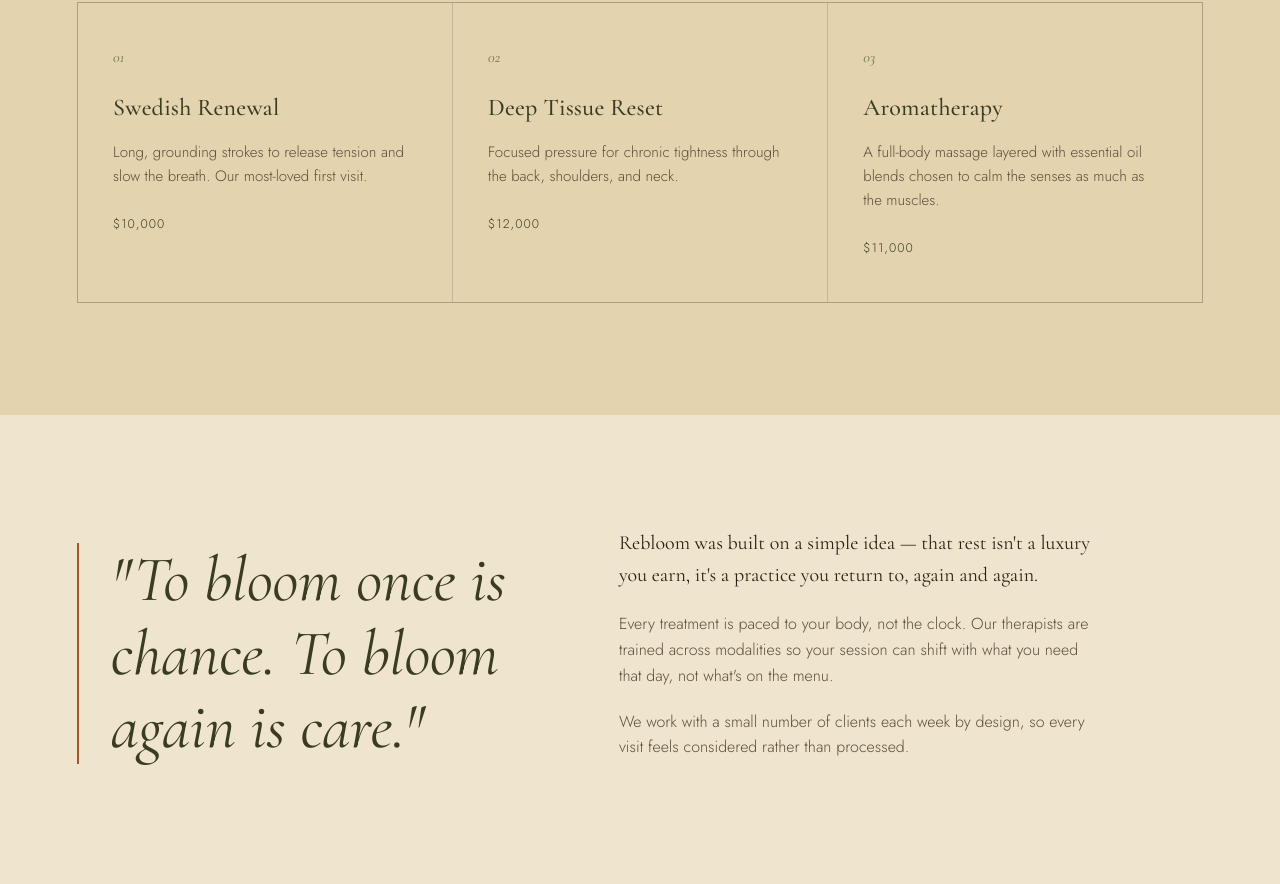
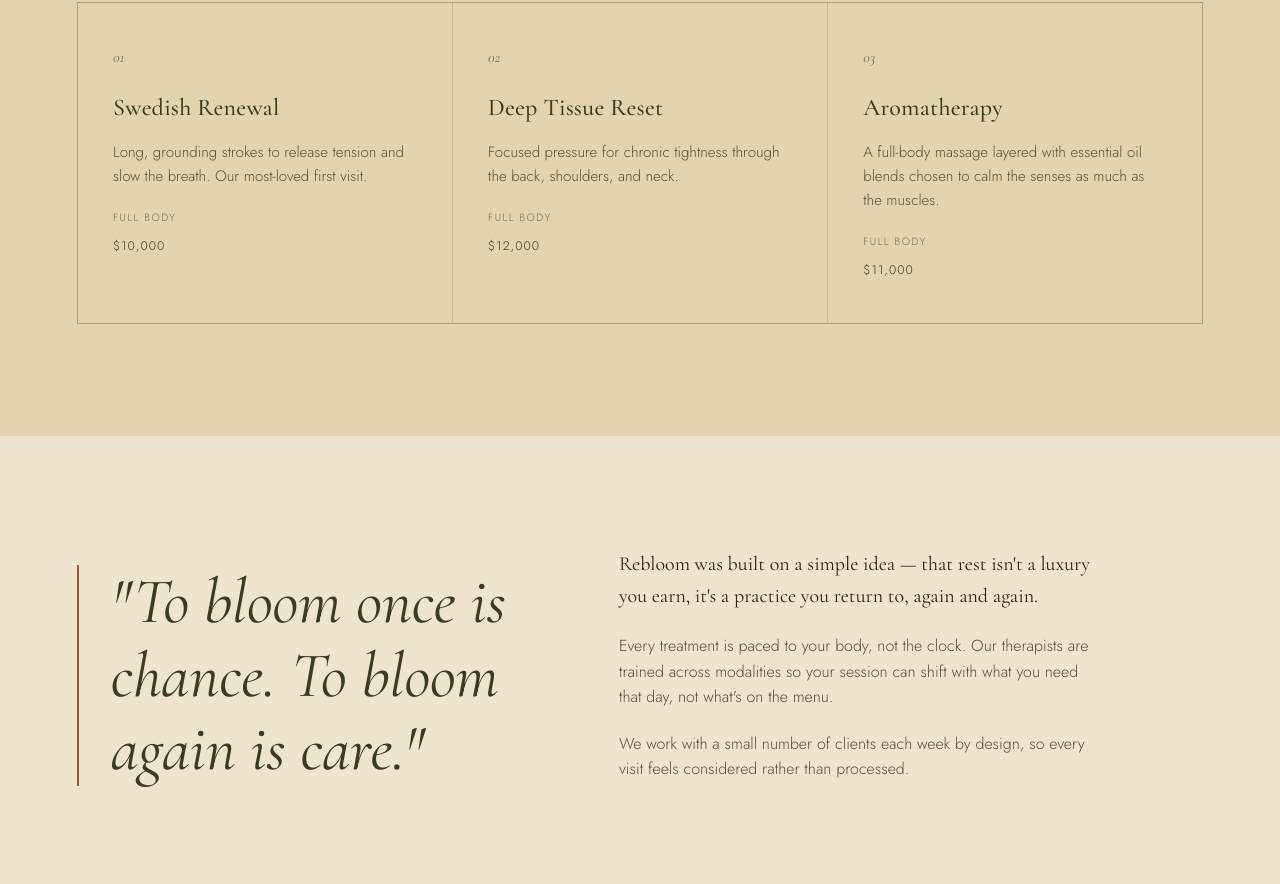
Before and after one commit to RebloomBb/Rebloom-spa, a plain HTML site: page index.html in a window 1280 px wide. Shown: the part 1136-2020 px from the top of the page. Drawn offline with nearby package versions, Linux system fonts and the light colour scheme.

Commit message:
Add files via upload

```diff
--- a/index.html
+++ b/index.html
@@ -74,11 +74,12 @@
   .logo{
     font-family: 'Cormorant Garamond', serif;
     font-style: italic;
-    font-size: 1.5rem;
+    font-size: 1.15rem;
     color: var(--sage-dark);
     display: flex;
     align-items: center;
     gap: 0.5rem;
+    white-space: nowrap;
   }
   .logo svg{ width: 22px; height: 22px; }
 
@@ -276,6 +277,13 @@
     text-transform: uppercase;
     color: var(--sage-dark);
   }
+  .service-card .price .body-tag{
+    display: block;
+    font-size: 0.66rem;
+    letter-spacing: 0.14em;
+    color: var(--sage);
+    margin-bottom: 0.3rem;
+  }
 
   /* ---------- PHILOSOPHY ---------- */
   .philosophy{
@@ -376,7 +384,7 @@
       <path d="M12 3c-2 1.5-5 1.5-7 0 1.5-2 5-2 7 0z" transform="rotate(120 12 12)"/>
       <path d="M12 3c-2 1.5-5 1.5-7 0 1.5-2 5-2 7 0z" transform="rotate(240 12 12)"/>
     </svg>
-    Rebloom
+    Rebloom Spa &amp; Wellness
   </a>
   <nav>
     <ul>
@@ -438,19 +446,19 @@
         <span class="num">01</span>
         <h3>Swedish Renewal</h3>
         <p>Long, grounding strokes to release tension and slow the breath. Our most-loved first visit.</p>
-        <span class="price">$10,000</span>
+        <span class="price"><span class="body-tag">Full Body</span>$10,000</span>
       </div>
       <div class="service-card">
         <span class="num">02</span>
         <h3>Deep Tissue Reset</h3>
         <p>Focused pressure for chronic tightness through the back, shoulders, and neck.</p>
-        <span class="price">$12,000</span>
+        <span class="price"><span class="body-tag">Full Body</span>$12,000</span>
       </div>
       <div class="service-card">
         <span class="num">03</span>
         <h3>Aromatherapy</h3>
         <p>A full-body massage layered with essential oil blends chosen to calm the senses as much as the muscles.</p>
-        <span class="price">$11,000</span>
+        <span class="price"><span class="body-tag">Full Body</span>$11,000</span>
       </div>
     </div>
   </section>
@@ -473,7 +481,7 @@
 
 <footer>
   <div>
-    <a href="#" class="logo">Rebloom</a>
+    <a href="#" class="logo">Rebloom Spa &amp; Wellness</a>
     <p>Massage &amp; spa therapy for a considered return to rest, based in Kingston, Jamaica.</p>
   </div>
   <div>
```
